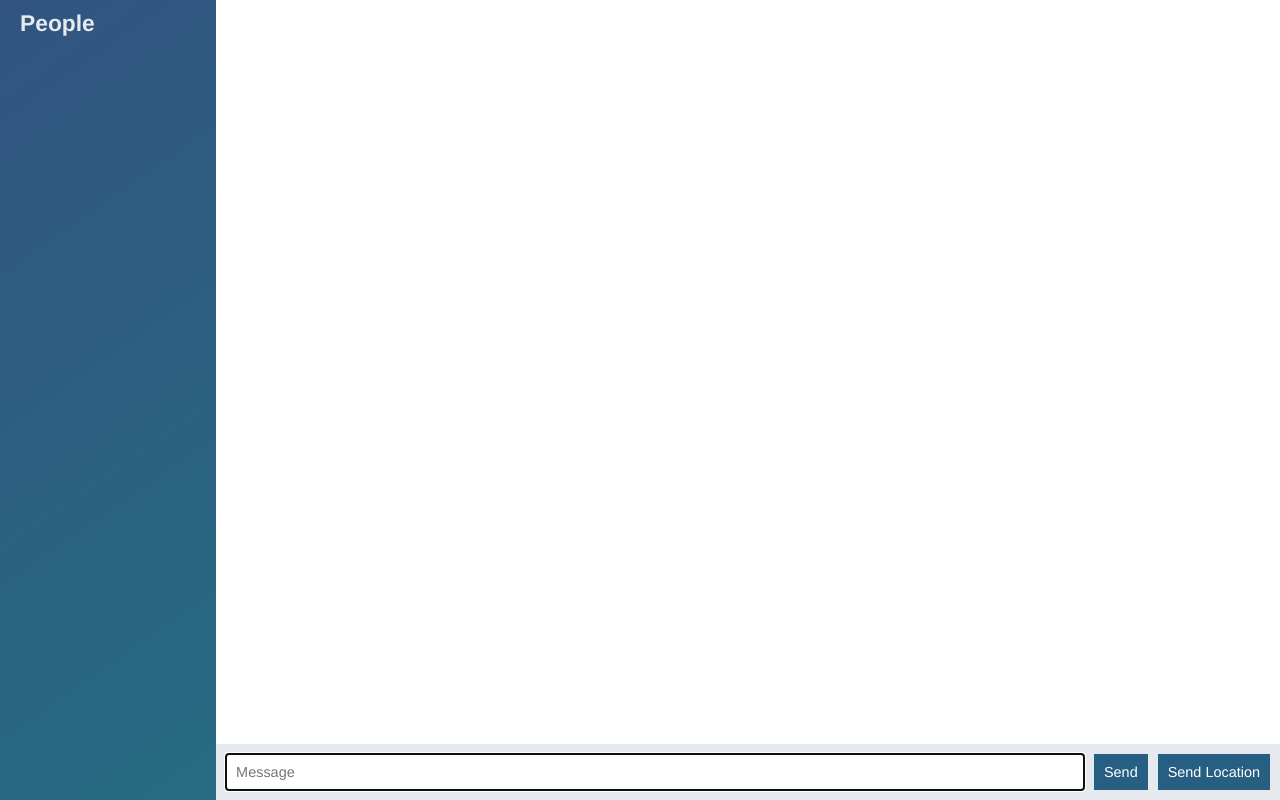
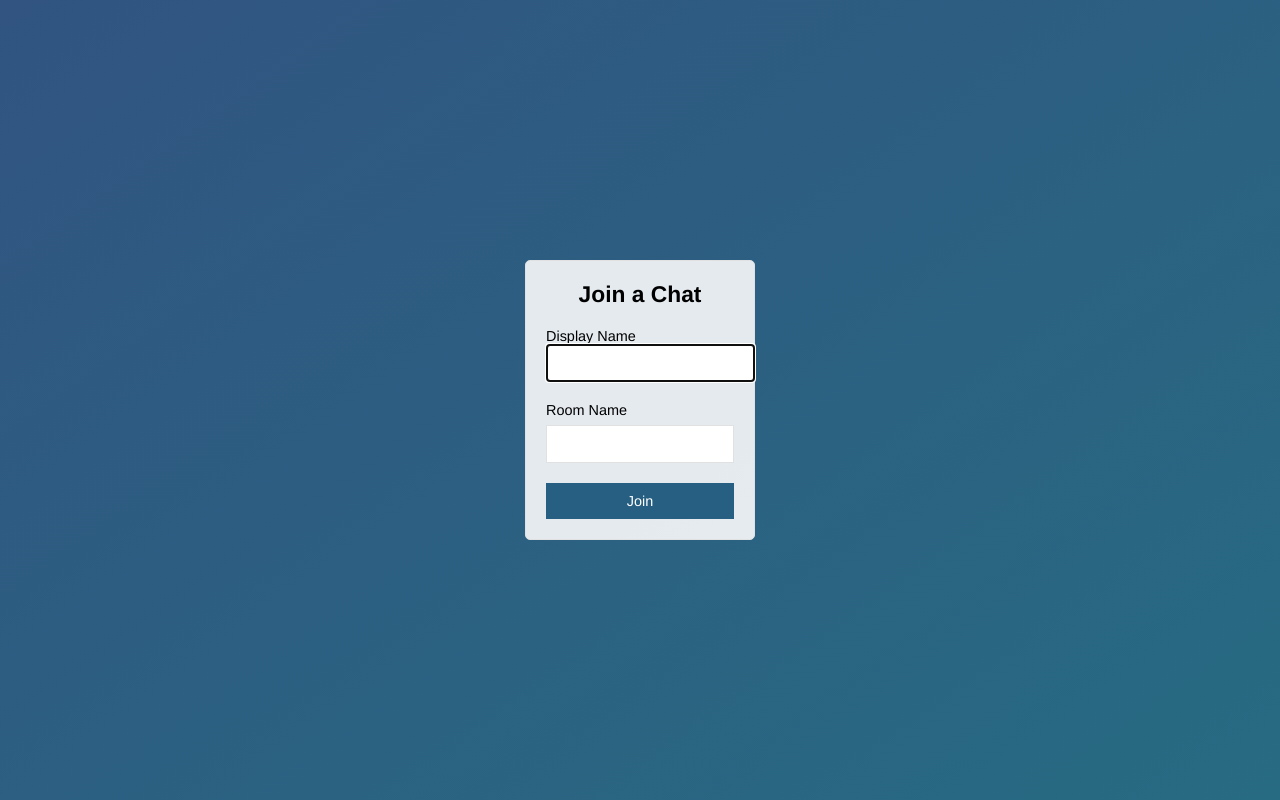
Before and after one commit to anil215/node-chat-app, a website: page public/index.html in a window 1280 px wide. Drawn offline with nearby package versions, Linux system fonts and the light colour scheme; no server answers.

Commit message:
Add join page

```diff
--- a/public/index.html
+++ b/public/index.html
@@ -1,67 +1,29 @@
-
 <!DOCTYPE html>
 <html>
   <head>
     <meta charset="utf-8">
     <link rel="stylesheet" href="/css/styles.css">
-    <title></title>
+    <title>Join | ChatApp</title>
+    <meta name="viewport" content="width=device-width, initial-scale=1, user-scalable=no">
   </head>
-  <body class="chat">
-    <div class="chat__sidebar">
-      <h3>People</h3>
-      <div id="users">
-
-      </div>
+  <body class="centered-form">
+    <div class="centered-form__form">
+      <form action="/chat.html">
+        <div class="form-field">
+          <h3>Join a Chat</h3>
+        </div>
+        <div class="form-field">
+          <lable>Display Name</label>
+          <input type="text" name="name" autofocus>
+        </div>
+        <div class="form-field">
+          <label>Room Name</label>
+          <input type="text" name="room">
+        </div>
+        <div class="form-field">
+          <button>Join</button>
+        </div>
+     </form>
     </div>
-
-    <div class="chat__main">
-
-      <ol id="messages" class="chat__messages"></ol>
-
-      <div class="chat__footer">
-        <form id="message-form">
-          <input name="message" type="text" placeholder="Message" autofocus autocomplete="off">
-          <button>Send</button>
-        </form>
-
-        <button id="send-location">Send Location</button>
-      </div>
-
-    </div>
-
-    <script id="message-template" type="text/template">
-      <li class="message">
-        <div class="message__title">
-          <h4>{{from}}</h4>
-          <span>{{createdAt}}</span>
-        </div>
-        <div class="message__body">
-          <p>{{text}}</p>
-        </div>
-      </li>
-    </script>
-
-    <script id="location-message-template" type="text/template">
-      <li class="message">
-        <div class="message__title">
-          <h4>{{from}}</h4>
-          <span>{{createdAt}}</span>
-        </div>
-        <div class="message__body">
-          <p>
-            <a href="{{url}}" target="_blank">My current Location</a>
-          </p>
-        </div>
-      </li>
-    </script>
-
-
-    <script type="text/javascript" src="/socket.io/socket.io.js"></script>
-    <script src="/js/libs/jquery-3.1.1.min.js"></script>
-    <script src="/js/libs/moment.js"></script>
-    <script src="/js/libs/mustache.js"></script>
-    <!-- loading the socket io libraray in an external file -->
-    <script type="text/javascript" src="/js/index.js"></script>
-
   </body>
 </html>
```
Also changed, not shown: public/chat.html (added, +68 -0 lines), public/js/chat.js (renamed from public/js/index.js).
